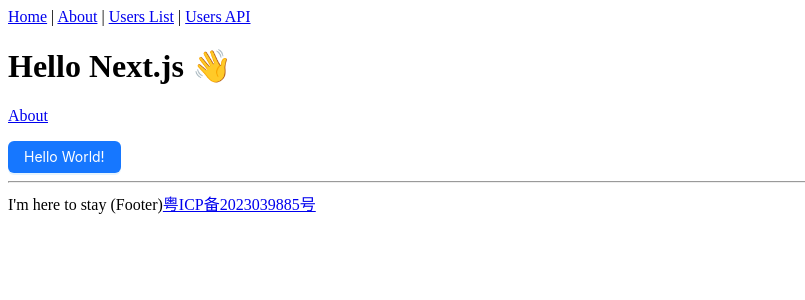
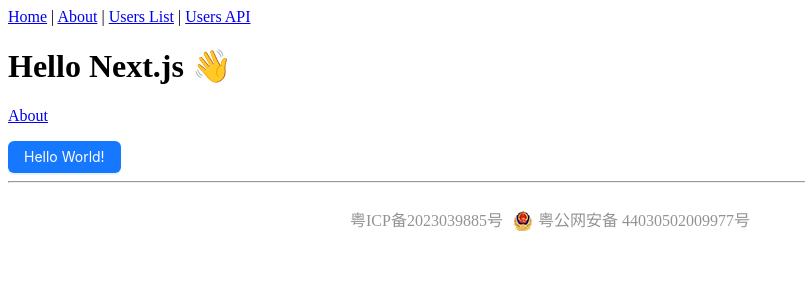
Before and after one commit to stark-sim/avalon_react, a Next.js app: page / in a window 1280 px wide. Shown: the top 300 px of the page, without its empty margins (0-805 px from the left). Built offline with nearby package versions, Linux system fonts and the light colour scheme.

Commit message:
feat: add 备案图标

```diff
--- a/components/Layout.tsx
+++ b/components/Layout.tsx
@@ -1,13 +1,13 @@
-import React, { ReactNode } from 'react'
-import Link from 'next/link'
-import Head from 'next/head'
+import React, { ReactNode } from "react";
+import Link from "next/link";
+import Head from "next/head";
 
 type Props = {
-  children?: ReactNode
-  title?: string
-}
+  children?: ReactNode;
+  title?: string;
+};
 
-const Layout = ({ children, title = 'This is the default title' }: Props) => (
+const Layout = ({ children, title = "This is the default title" }: Props) => (
   <div>
     <Head>
       <title>{title}</title>
@@ -16,18 +16,63 @@
     </Head>
     <header>
       <nav>
-        <Link href="/">Home</Link> | <Link href="/about">About</Link> |{' '}
-        <Link href="/users">Users List</Link> |{' '}
+        <Link href="/">Home</Link> | <Link href="/about">About</Link> |{" "}
+        <Link href="/users">Users List</Link> |{" "}
         <a href="/api/users">Users API</a>
       </nav>
     </header>
     {children}
     <footer>
       <hr />
-      <span>I'm here to stay (Footer)</span>
-      <a href="https://beian.miit.gov.cn/" target="_blank">粤ICP备2023039885号</a>
+      {/* <span>I'm here to stay (Footer)</span> */}
+      <div
+        style={{
+          width: "600px",
+          margin: "0 auto",
+          padding: "20px 0",
+          flexDirection: "row",
+          display: "flex",
+        }}
+      >
+        <a href="https://beian.miit.gov.cn/" target="_blank">
+          <p
+            style={{
+              float: "left",
+              height: "20px",
+              lineHeight: "20px",
+              margin: "0px 10px 0px 10px",
+              color: "#939393",
+            }}
+          >
+            粤ICP备2023039885号
+          </p>
+        </a>
+        <a
+          target="_blank"
+          href="http://www.beian.gov.cn/portal/registerSystemInfo?recordcode=44030502009977"
+          style={{
+            display: "inline-block",
+            textDecoration: "none",
+            height: "20px",
+            lineHeight: "20px",
+          }}
+        >
+          <img src="/备案图标.png" style={{ float: "left" }} />
+          <p
+            style={{
+              float: "left",
+              height: "20px",
+              lineHeight: "20px",
+              margin: "0px 0px 0px 5px",
+              color: "#939393",
+            }}
+          >
+            粤公网安备 44030502009977号
+          </p>
+        </a>
+      </div>
     </footer>
   </div>
-)
+);
 
-export default Layout
+export default Layout;
```
Also changed, not shown: public/robots.txt (added), public/备案图标.png (added).
